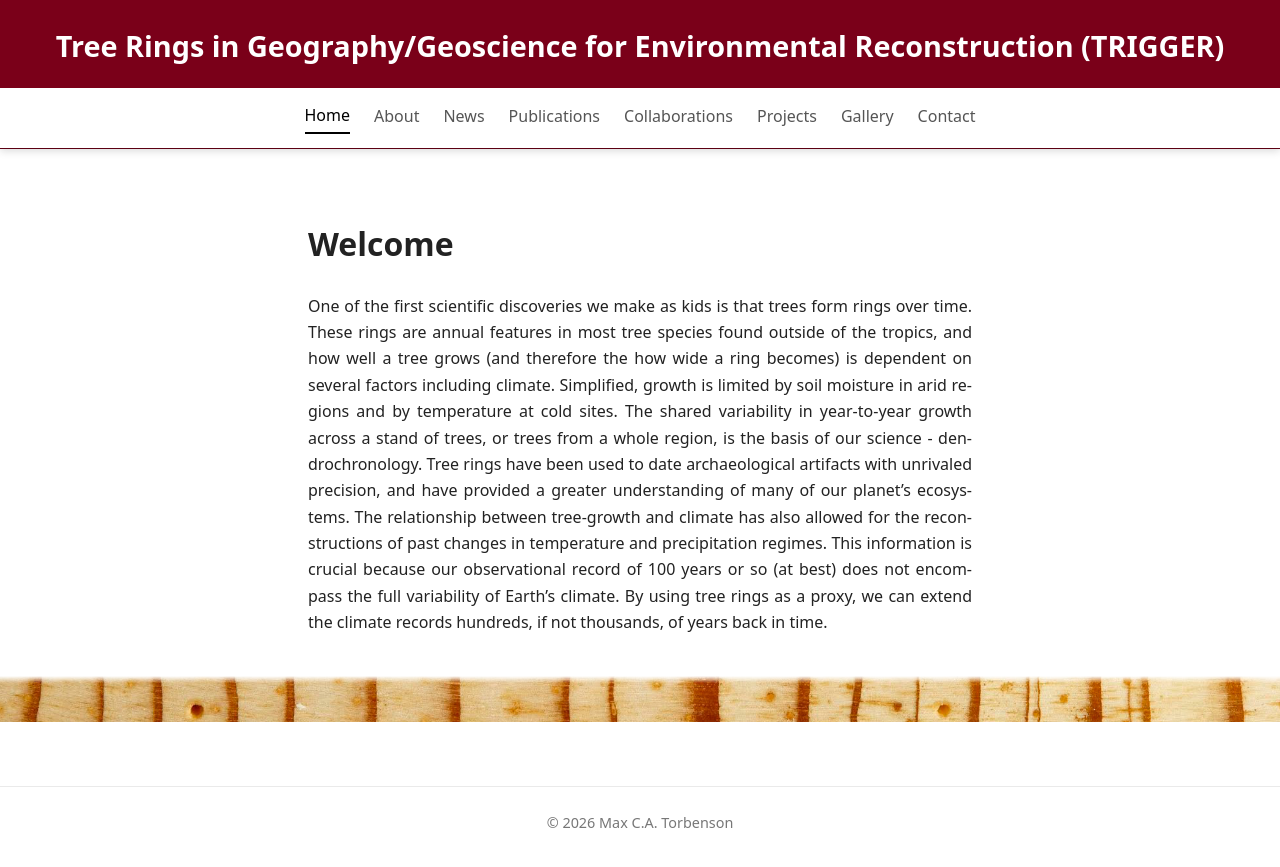
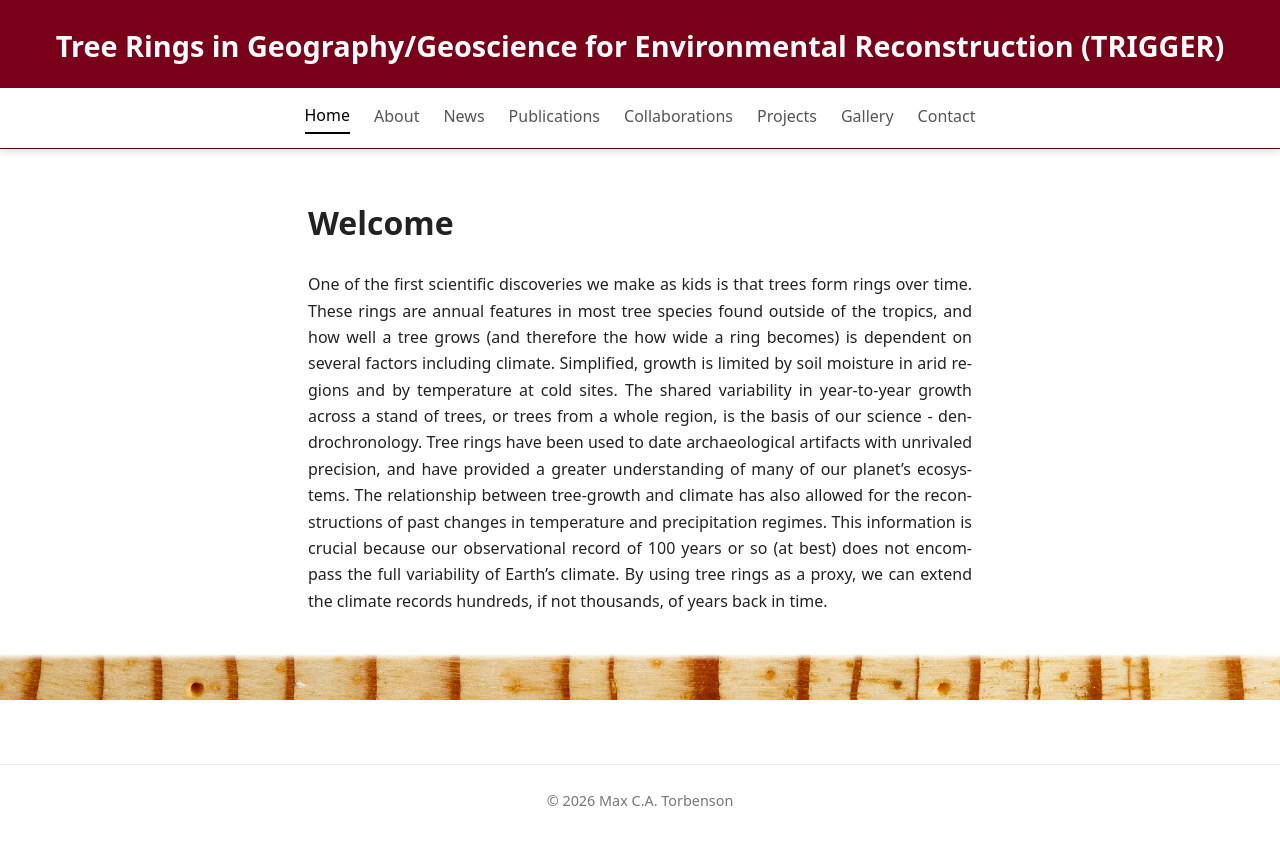
Before and after one commit to mcatorbenson/mcatorbenson.github.io, a Jekyll site: the page built from index.md, in a window 1280 px wide. Shown: the top 867 px of the page. Built offline with Jekyll 4.4.1, drawn with Linux system fonts in a browser that asks for light colours.

Commit message:
Update style.css

```diff
--- a/css/style.css
+++ b/css/style.css
@@ -93,6 +93,10 @@ main {
   padding: 48px 28px;
   text-align: justify;
   hyphens: auto;
+}
+
+main > :first-child {
+  margin-top: 0;
 }
 
 main img {
```
